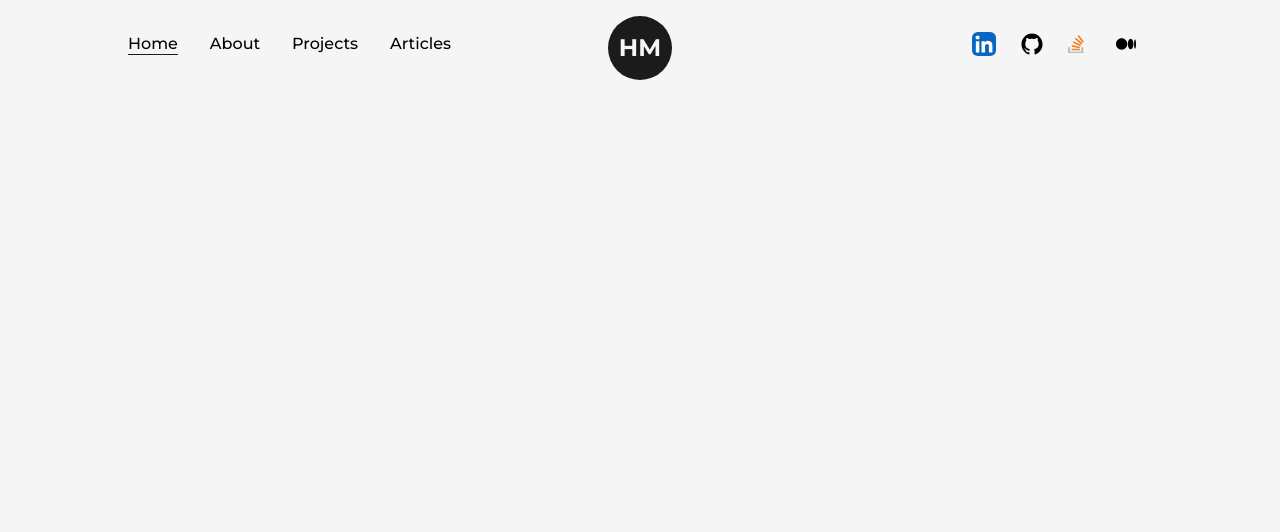
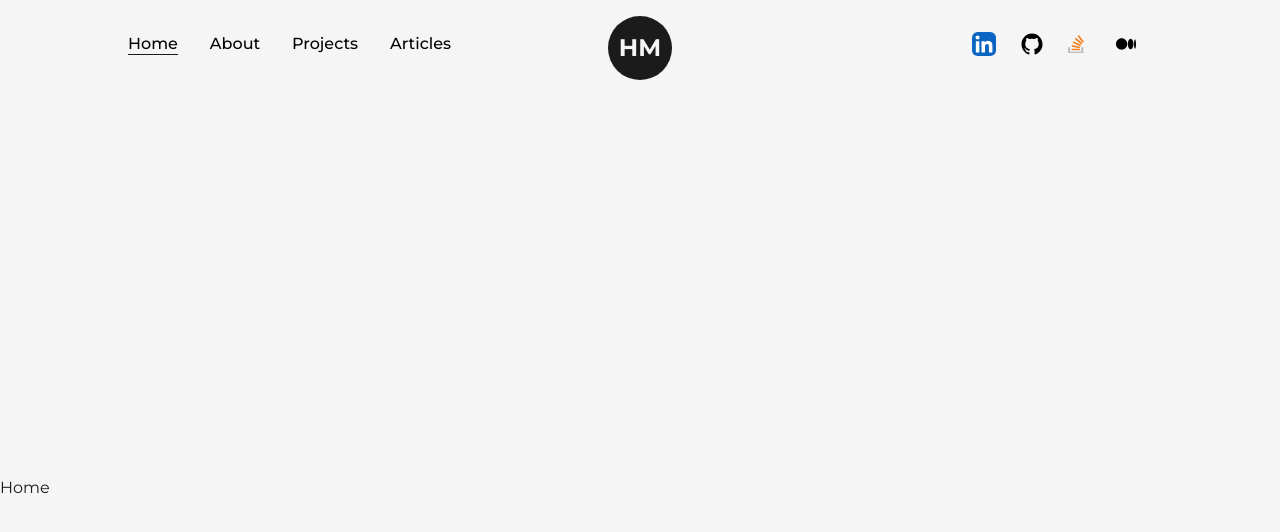
Before and after one commit to hmalindu1/next-portfolio, a Next.js app: page / in a window 1280 px wide. Shown: the top 532 px of the page. Built offline with nearby package versions, Linux system fonts and the light colour scheme.

Commit message:
Layout wrapper created

```diff
--- a/src/pages/index.js
+++ b/src/pages/index.js
@@ -15,8 +15,10 @@
         <meta name="viewport" content="width=device-width, initial-scale=1" />
         <link rel="icon" href="/favicon.ico" />
       </Head>
-      <main className='flex items-center text-dark w-full min-h-100vh'>
-        <Layout />
+      <main className='flex items-center text-dark w-full min-h-screen'>
+        <Layout>
+          <h1>Home</h1>
+        </Layout>
       </main>
     </>
   )
```
